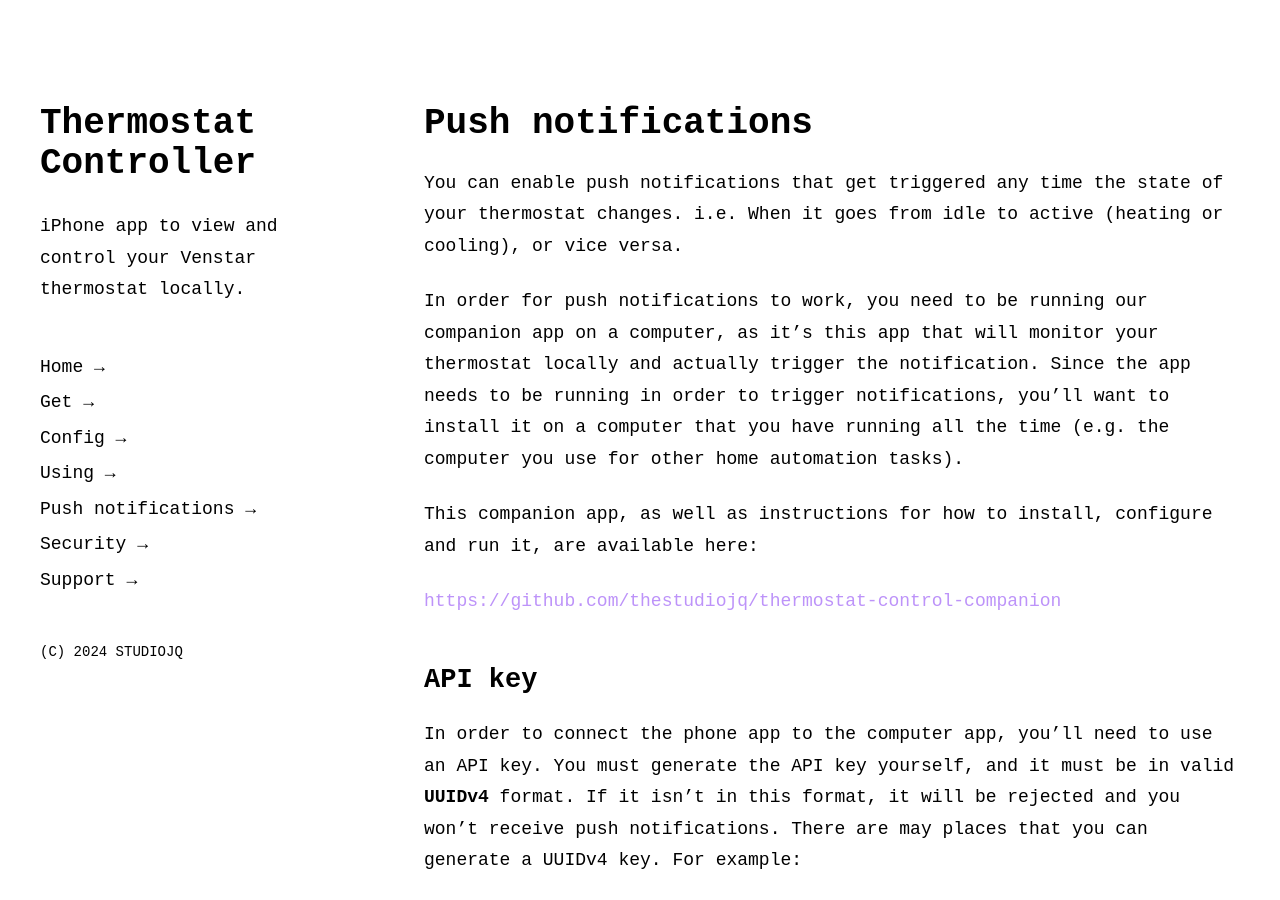
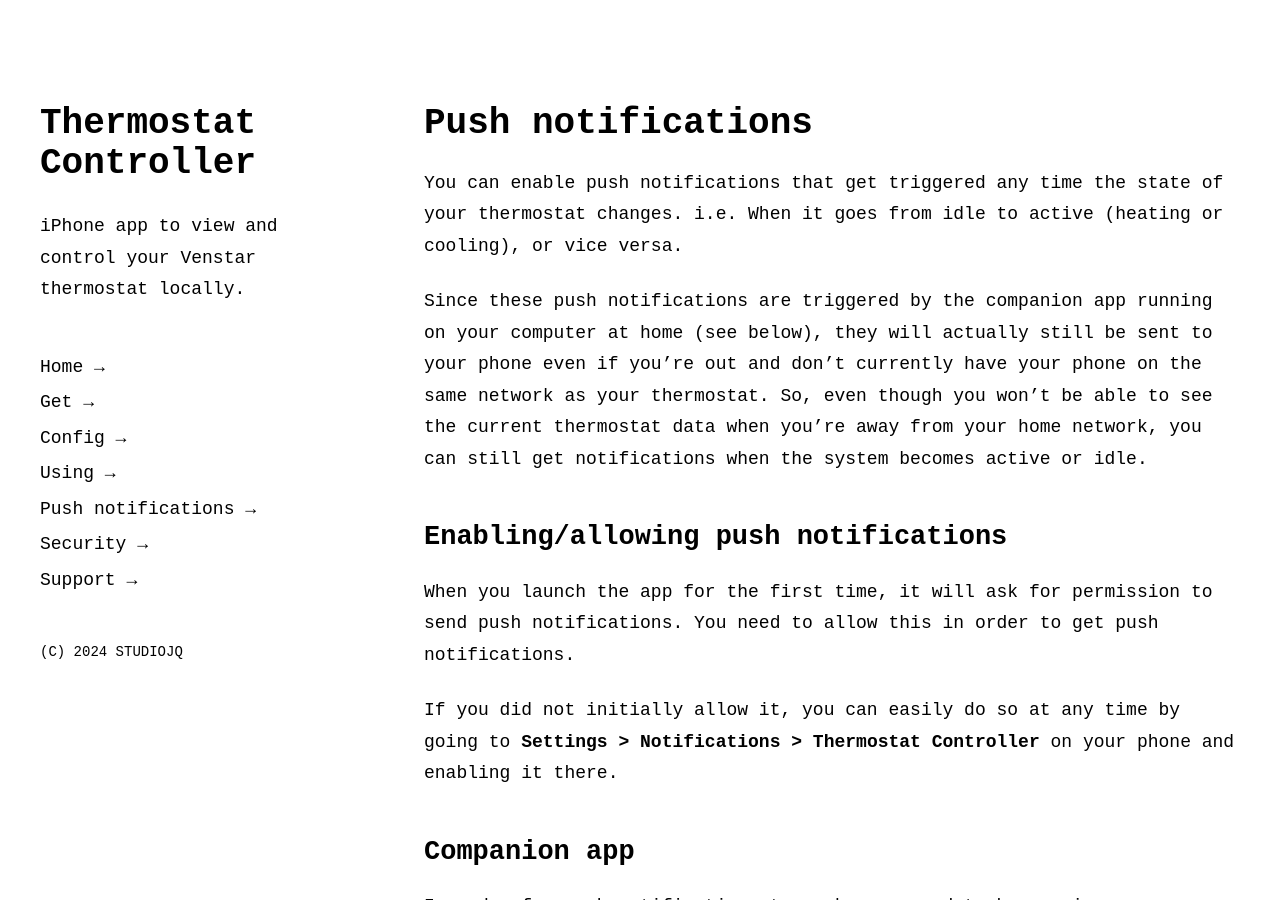
Before and after one commit to thestudiojq/thermostat-controller, a Jekyll site: the page built from 03_push.md, in a window 1280 px wide and 900 px high. Built offline with Jekyll 4.4.1, drawn with Linux system fonts in a browser that asks for light colours; some web fonts are replaced; some of the changed text lies outside the part shown.

Commit message:
More content.

```diff
--- a/03_push.md
+++ b/03_push.md
@@ -8,6 +8,16 @@ permalink: push
 
 You can enable push notifications that get triggered any time the state of your thermostat changes. i.e. When it goes from idle to active (heating or cooling), or vice versa.
 
+Since these push notifications are triggered by the companion app running on your computer at home (see below), they will actually still be sent to your phone even if you're out and don't currently have your phone on the same network as your thermostat. So, even though you won't be able to see the current thermostat data when you're away from your home network, you can still get notifications when the system becomes active or idle.
+
+## Enabling/allowing push notifications
+
+When you launch the app for the first time, it will ask for permission to send push notifications. You need to allow this in order to get push notifications.
+
+If you did not initially allow it, you can easily do so at any time by going to **Settings > Notifications > Thermostat Controller** on your phone and enabling it there.
+
+## Companion app
+
 In order for push notifications to work, you need to be running our companion app on a computer, as it's this app that will monitor your thermostat locally and actually trigger the notification. Since the app needs to be running in order to trigger notifications, you'll want to install it on a computer that you have running all the time (e.g. the computer you use for other home automation tasks).
 
 This companion app, as well as instructions for how to install, configure and run it, are available here:
@@ -16,10 +26,17 @@ This companion app, as well as instructions for how to install, configure and ru
 
 ## API key
 
-In order to connect the phone app to the computer app, you'll need to use an API key. You must generate the API key yourself, and it must be in valid **UUIDv4** format. If it isn't in this format, it will be rejected and you won't receive push notifications. There are may places that you can generate a UUIDv4 key. For example:
+In order to connect the phone app to the computer app, you'll need to use an API key. You must generate the API key yourself, and it must be in valid **UUIDv4** format. If it isn't in this format, it will be rejected and you won't receive push notifications. There are many places that you can generate a UUIDv4 key. For example:
 
 [https://generate-uuid.com](https://generate-uuid.com)
 
 For info on how to add this key to the iPhone app, see the [Config]({{ 'config' | relative_url }}) section.
 
 For info on how we store and use this key, see the [Security]({{ 'security' | relative_url }}) section.
+
+## Disable push notifications
+
+To disable push notifications, you can do one or both of the following:
+
+* Clear the **API Key** field on the settings screen in the app.
+* Go to **Settings > Notifications > Thermostat Controller** on your phone and disallow notifications from the app there.
```
Also changed, not shown: 01_config.md (+1 -1 lines), 02_using.md (+2 -0 lines), index.md (+3 -1 lines), README.md.
